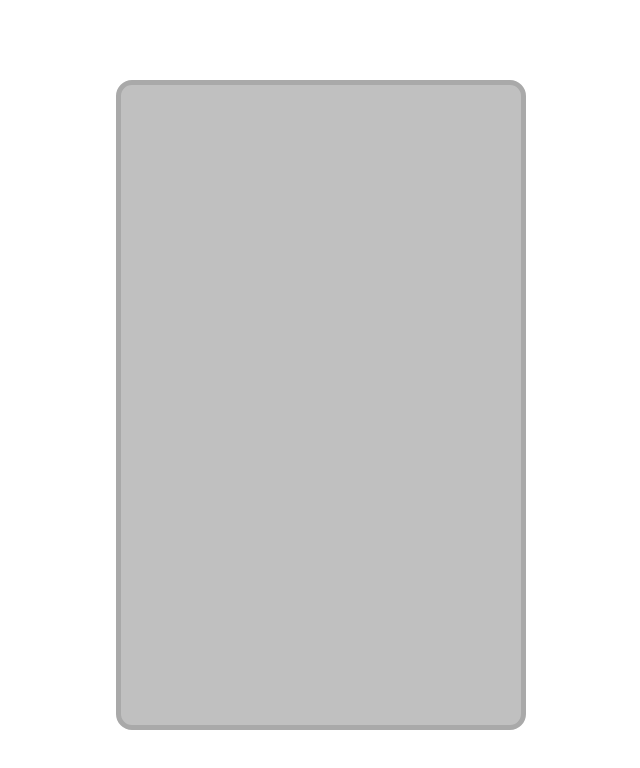
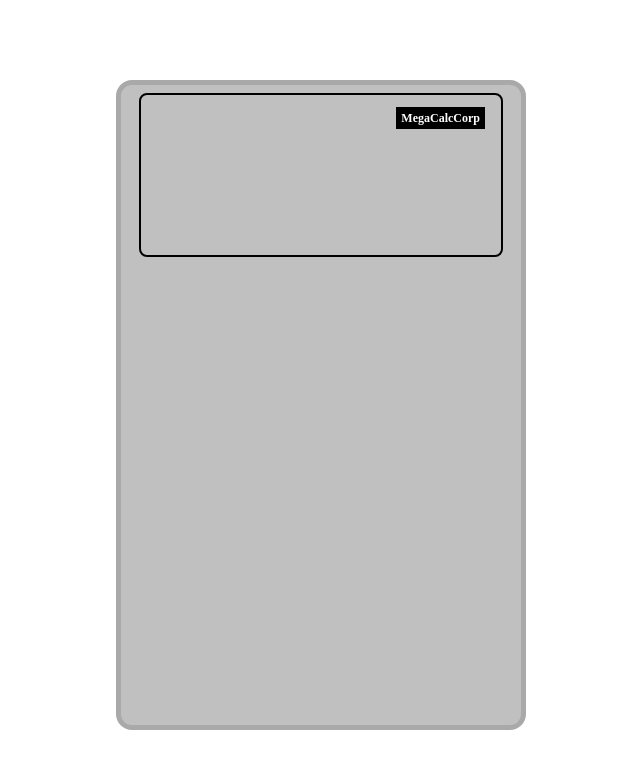
Before and after one commit to armonlis/calculator, a React (Create React App) app: page / in a window 1280 px wide. Shown: the top 768 px of the page, without its empty margins (319-959 px from the left). Built offline with nearby package versions, Linux system fonts and the light colour scheme.

Commit message:
feat: add the screen block component

```diff
--- /dev/null
+++ b/src/components/screen-block/Screen-block.tsx
@@ -0,0 +1,11 @@
+import StyledScreenBlock from "./style";
+
+const ScreenBlock = () => {
+  return (
+    <StyledScreenBlock>
+      <p className="screen-block-name">MegaCalcCorp</p>
+    </StyledScreenBlock>
+  )
+};
+
+export default ScreenBlock;
--- /dev/null
+++ b/src/components/screen-block/style.ts
@@ -0,0 +1,25 @@
+import styled from 'styled-components';
+import * as colors from '../../constants/colors';
+
+const StyledScreenBlock = styled.div`
+  width: 90%;
+  height: 25%;
+  border: 2px solid ${colors.black};
+  border-radius: 1vh;
+  margin-top: 1vh;
+  position: relative;
+    .screen-block-name {
+      position: absolute;
+      top: 0;
+      right: 2vh;
+      display: block;
+      background-color: ${colors.black};
+      color: ${colors.white};
+      font-weight: bold;
+      padding: 5px;
+      font-size: 1.5vh;
+      line-height: 1.5vh;
+    }
+`;
+
+export default StyledScreenBlock;
--- a/src/components/shell/Shell.tsx
+++ b/src/components/shell/Shell.tsx
@@ -1,7 +1,12 @@
 import StyledShell from "./style";
+import ScreenBlock from "../screen-block/Screen-block";
 
 const Shell = () => {
-  return <StyledShell/>;
+  return (
+    <StyledShell>
+      <ScreenBlock/>
+    </StyledShell>
+  );
 };
 
 export default Shell;
--- a/src/components/shell/style.ts
+++ b/src/components/shell/style.ts
@@ -1,12 +1,13 @@
 import styled from 'styled-components';
+import * as colors from '../../constants/colors'
 
 const StyledShell = styled.div`
   height: 80vh;
   width: 50vh;
   margin: 10vh auto;
-  border: 5px solid darkgray;
+  border: 5px solid ${colors.d_gray};
   border-radius: 2vh;
-  background-color: silver;
+  background-color: ${colors.silver};
   display: flex;
   flex-direction: column;
   align-items: center;
--- /dev/null
+++ b/src/constants/colors.ts
@@ -0,0 +1,4 @@
+export const d_gray = 'darkgray';
+export const silver = 'silver';
+export const black = 'black';
+export const white = 'white';
```
